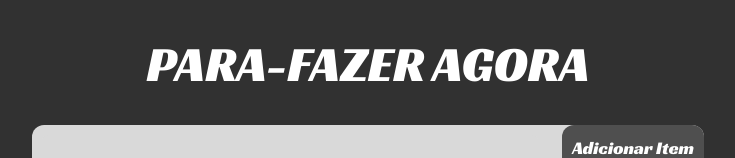
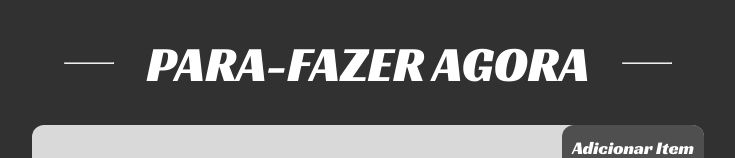
Before and after one commit to DropperDEV/todoList, a React (Vite) app: page / in a window 1280 px wide. Shown: the top 158 px of the page, without its empty margins (272-1007 px from the left). Built offline with nearby package versions, Linux system fonts and the light colour scheme.

Commit message:
feat: add Title

```diff
--- a/src/components/Lines.tsx
+++ b/src/components/Lines.tsx
@@ -1,8 +1,24 @@
+import styled from "styled-components";
 
-interface LinesProps { type: string}
+const StyledSmallLine = styled.hr`
+  color: #fff;
+  width: 50px;
+`;
 
-function Lines({type}: LinesProps) {
-  return <div>Lines</div>;
+const StyledMediumLine = styled(StyledSmallLine)`
+  width: 100px;
+`;
+interface LinesProps {
+  type: string;
+}
+
+function Lines({ type }: LinesProps) {
+  return (
+    <>
+      {type === "small" && <StyledSmallLine />}
+      {type === "medium" && <StyledMediumLine />}
+    </>
+  );
 }
 
 export default Lines;
--- a/src/components/Title.tsx
+++ b/src/components/Title.tsx
@@ -1,6 +1,11 @@
 import styled from "styled-components";
+import Lines from "./Lines";
 
 const StyledTitle = styled.div`
+    display: flex;
+    justify-content: center;
+    align-items: center;
+    gap: 2rem;
   h1 {
     font-family: var(--special);
     font-size: 50px;
@@ -9,7 +14,9 @@ const StyledTitle = styled.div`
 export default function Title() {
   return (
     <StyledTitle>
+      <Lines type="small"/>
       <h1>PARA-FAZER AGORA</h1>
+      <Lines type="small"/>
     </StyledTitle>
   );
 }
```
